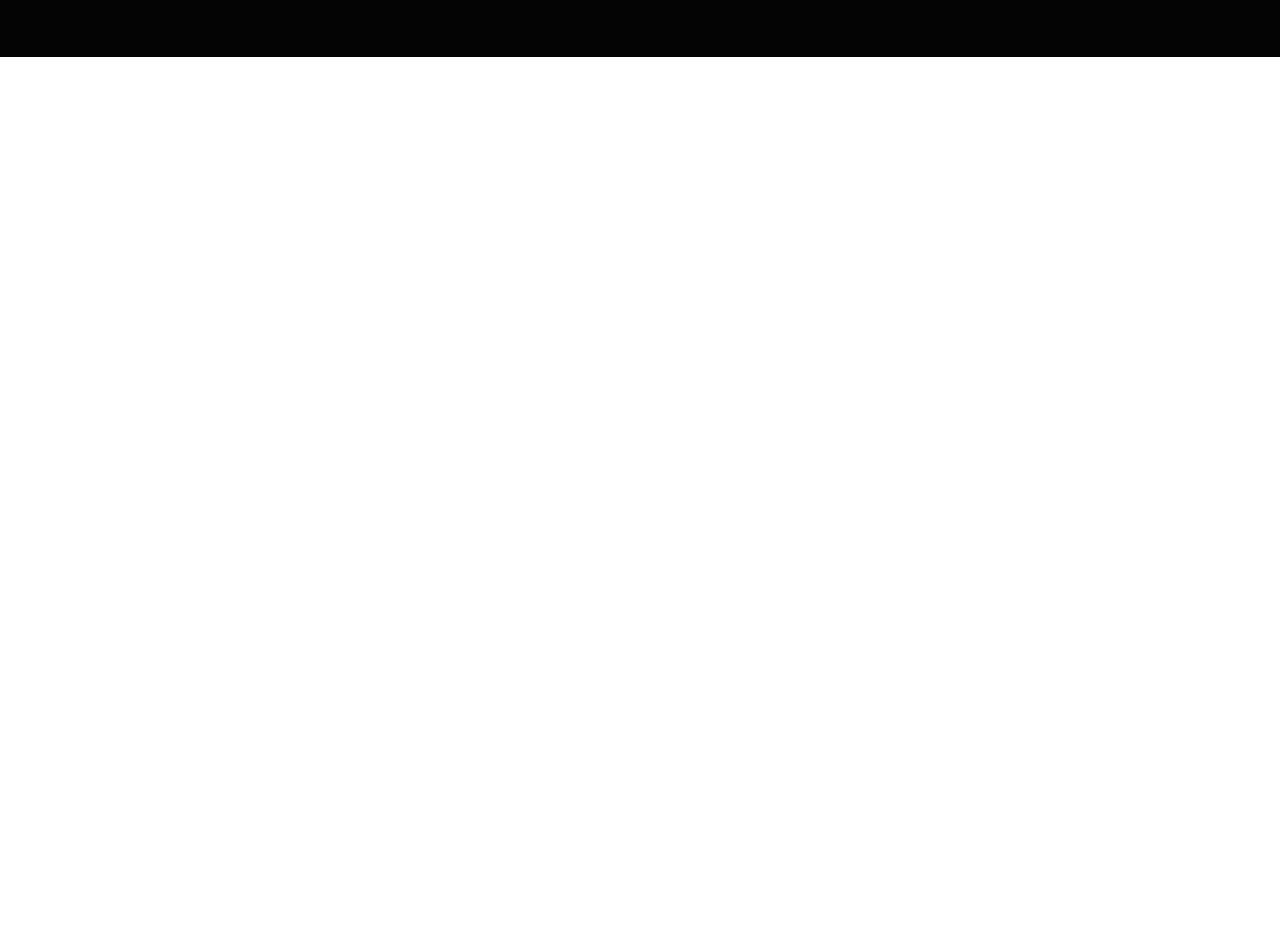
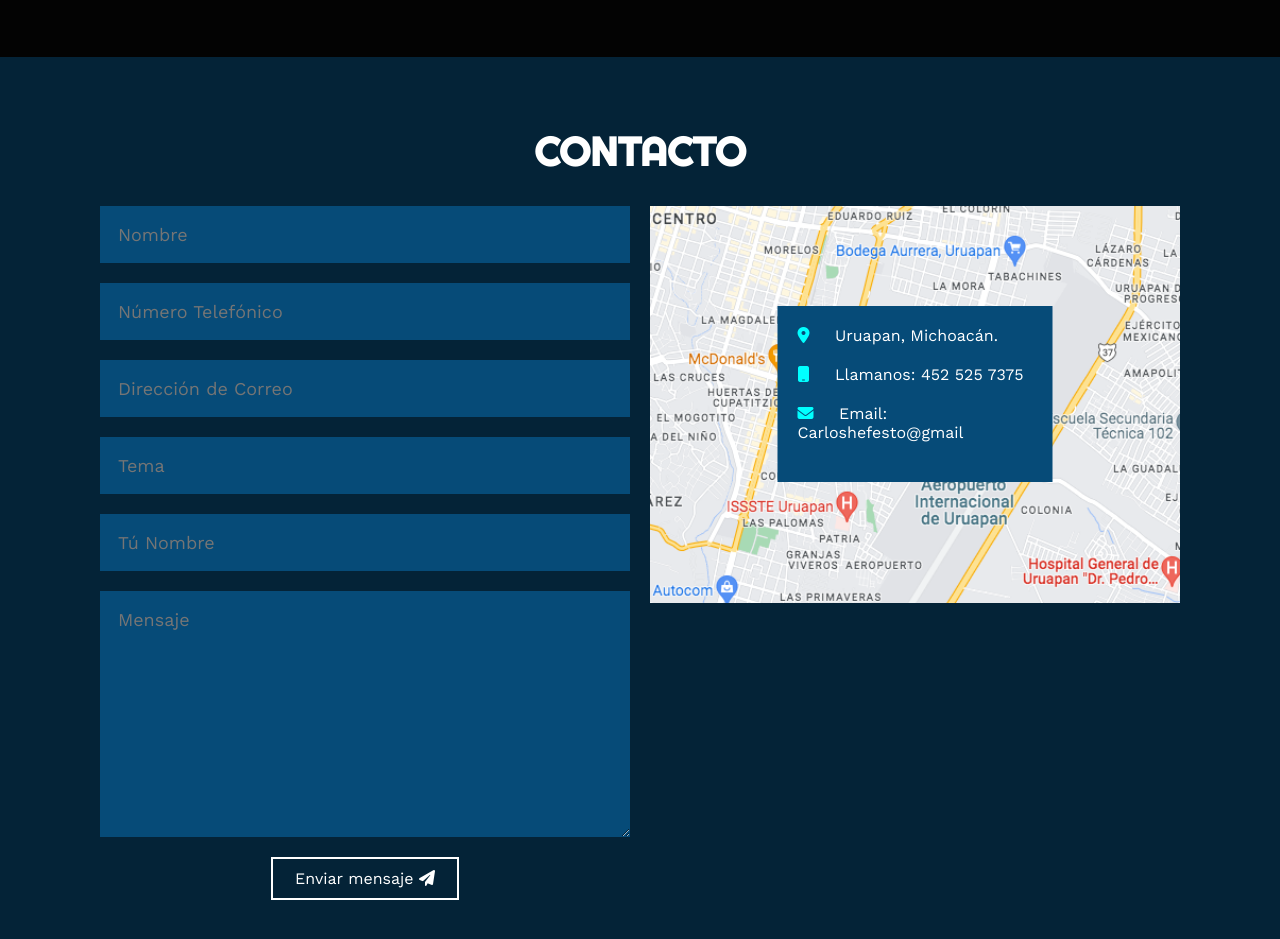
Before and after one commit to Xostion1/portafolio-git, a plain HTML site: page index.html in a window 1280 px wide. Shown: the part 3862-4801 px from the top of the page. Before the commit the page ends 3919 px from the top, so only its background shows below. Drawn offline with nearby package versions, Linux system fonts and the light colour scheme.

Commit message:
CONTACTO

```diff
--- a/index.html
+++ b/index.html
@@ -339,6 +339,52 @@ html
             </div>
         </div>
     </section>
+    <!--contacto-->
+    <section id="contacto" class="contacto">
+        <div class="contenido-seccion">
+            <h2>CONTACTO</h2>
+            <div class="fila">
+                <!--Formulario-->
+                <div class="col">
+                    <input type="text" placeholder="Nombre">
+                    <input type="text" placeholder="Número Telefónico">
+                    <input type="text" placeholder="Dirección de Correo">
+                    <input type="text" placeholder="Tema">
+                    <input type="text" placeholder="Tú Nombre">
+                    <textarea name="" id="" cols="30" rows="10" placeholder="Mensaje"></textarea>
+                    <button>
+                        Enviar mensaje <i class="fa-sharp fa-solid fa-paper-plane"></i>
+                        <span class="overlay"></span>
+                    </button>
+                </div>
+                <!--Mapa-->
+                <div class="col">
+                    <img src="img/Mapa.png" alt="">
+                    <div class="info">
+                    <ul>
+                        <li>
+                            <i class="fa-solid fa-location-dot"></i>
+                            Uruapan, Michoacán.
+                        </li>
+                    </ul>
+                    <ul>
+                        <li>
+                            <i class="fa-solid fa-mobile"></i>
+                            Llamanos: 452 525 7375
+                        </li>
+                    </ul>
+                    <ul>
+                        <li>
+                            <i class="fa-solid fa-envelope"></i>
+                            Email: Carloshefesto@gmail
+                        </li>
+                    </ul>
+                  </div>
+                </div>
+            </div>
+
+        </div>
+    </section>
 
 
 </body>
--- a/style.css
+++ b/style.css
@@ -604,3 +604,101 @@ html{
 .Portafolio .galeria .proyecto .overlay:hover h3 {
     margin-bottom: 0px;
 }
+
+/*CONTACTO*/
+
+.contacto{
+    background-color: #042337;
+    color: #fff;
+    padding: 50px 20px;
+}
+
+.contacto .contenido-seccion{
+    max-width: 1100px;
+    margin: auto;
+}
+
+.contacto h2{
+    font-size: 40px;
+    font-family: "Righteous";
+    text-align: center;
+    padding: 20px 0;
+}
+
+.contacto .fila{
+    display: flex;
+}
+
+.contacto .col{
+    width: 50%;
+    padding: 10px;
+    position: relative;
+}
+
+.contacto .col input, .contacto .col textarea{
+    display: block;
+    width: 100%;
+    padding: 18px;
+    border: none;
+    margin-bottom: 20px;
+    background-color: #064b78;
+    color: #fff;
+    font-size: 18px;
+}
+
+.contacto button{
+    cursor: pointer;
+    background-color: transparent;
+    border: 2px solid #fff;
+    width: fit-content;
+    display: block;
+    margin: 20px auto;
+    padding: 10px 22px;
+    font-size: 16px;
+    color: #fff;
+    position: relative;
+    z-index: 10;
+}
+
+.contacto button .overlay{
+    position: absolute;
+    top: 0;
+    left: 0;
+    width: 0;
+    height: 100%;
+    background-color: aqua;
+    z-index: -1;
+    transition: 1s;
+}
+
+.contacto button:hover .overlay{
+    width: 100%;
+}
+
+.contacto .col img{
+    width: 100%;
+}
+
+.contacto .col .info{
+    position: absolute;
+    top: 27%;
+    background-color: #064b78;
+    padding: 20px;
+    max-width: 350px;
+    left: 50%;
+    transform: translate(-50%, -50%);
+}
+
+.contacto .col .info ul{
+    list-style: none;
+}
+
+.contacto .col .info ul li{
+    margin-bottom: 20px;
+}
+
+.contacto .col .info ul li i{
+    color: aqua;
+    display: inline-block;
+    margin-right: 20px;
+}
```
Also changed, not shown: img/Mapa.png (added).
